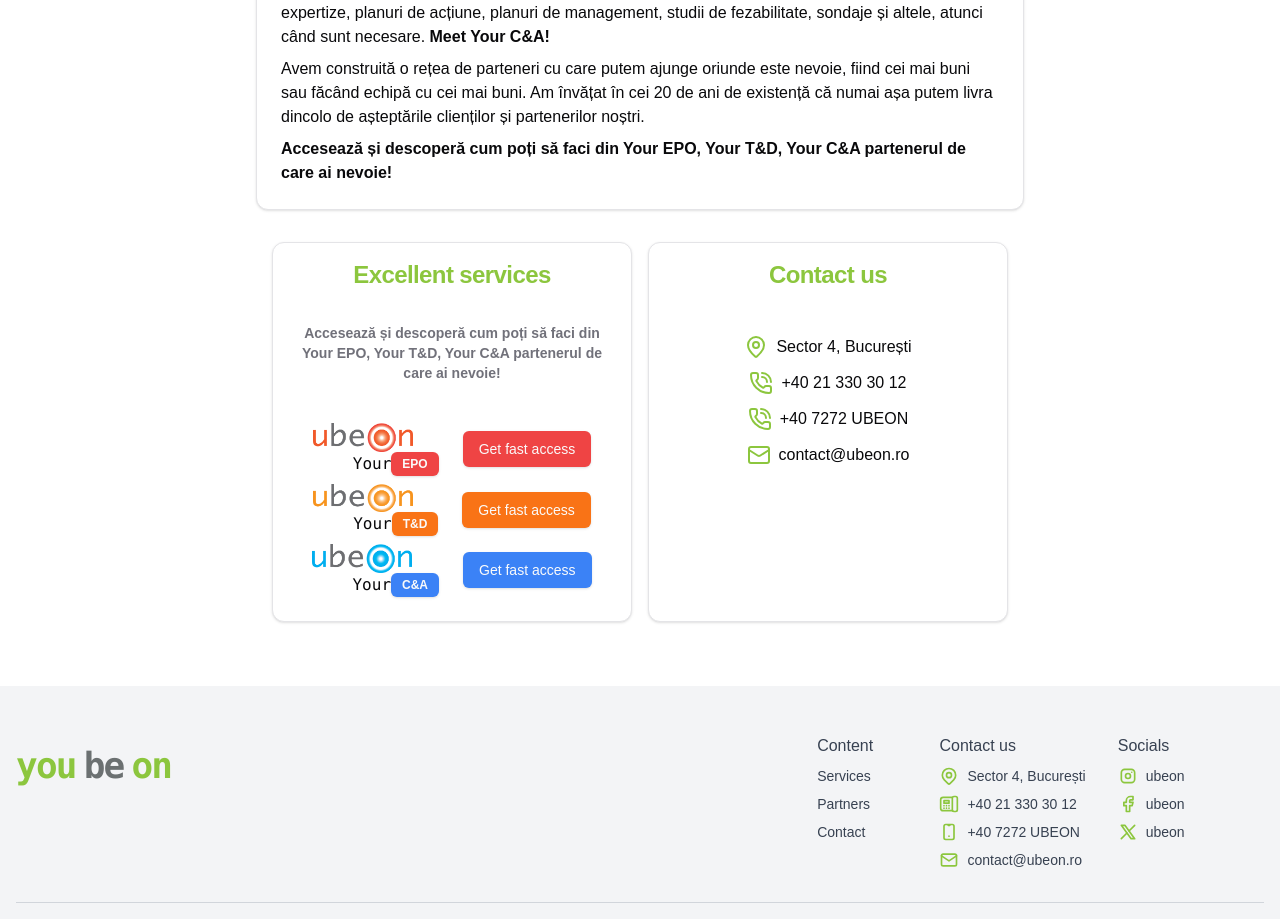
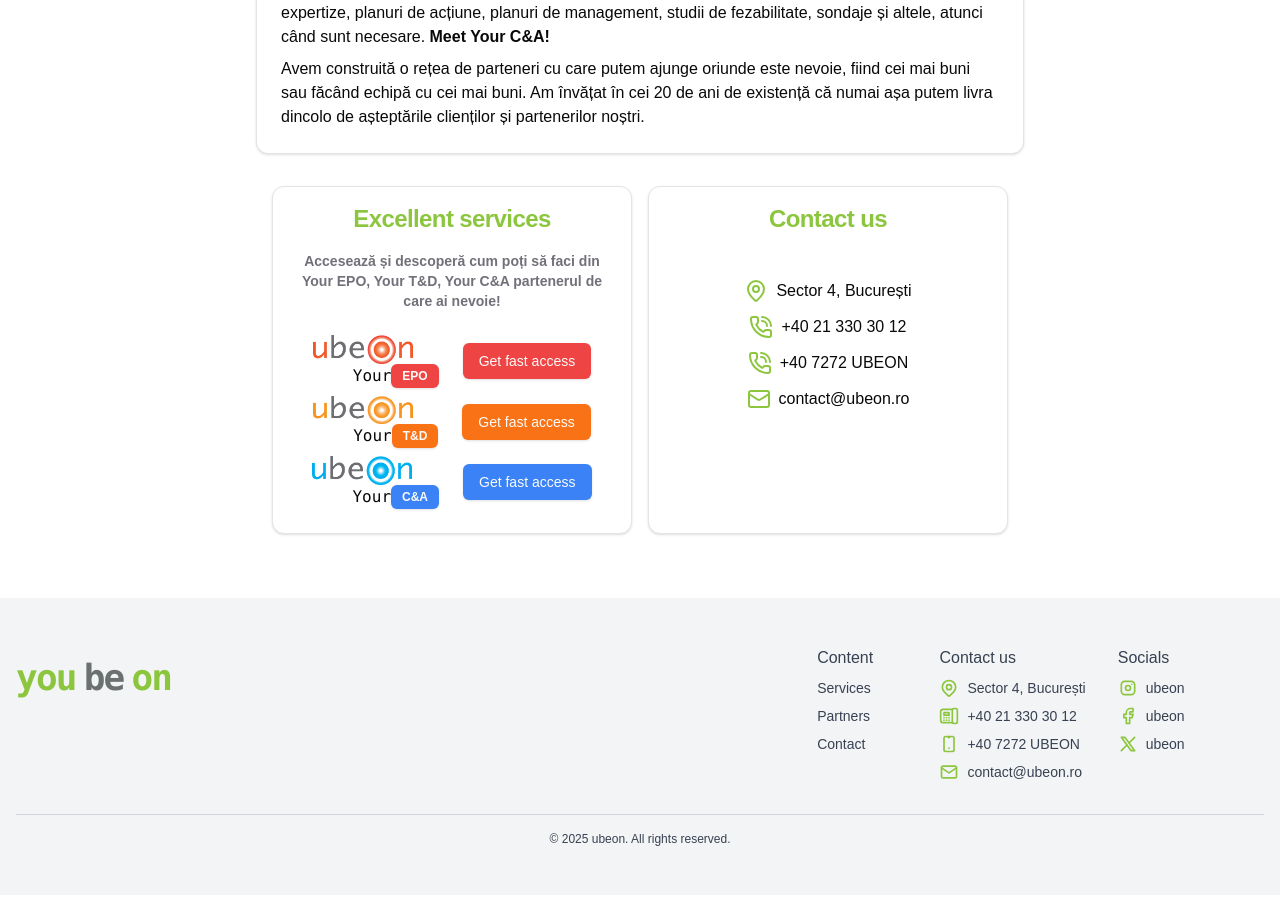
Before and after one commit to alexvieru1/ubeon, a Next.js app: page / in a window 1280 px wide. Shown: the part 1060-1979 px from the top of the page. After the commit the page ends 1955 px from the top, so only its background shows below. Built offline with nearby package versions, Linux system fonts and the light colour scheme.

Commit message:
update text v12

```diff
--- a/app/page.tsx
+++ b/app/page.tsx
@@ -213,10 +213,10 @@ export default function Home() {
                 putem livra dincolo de așteptările clienților și partenerilor
                 noștri.
               </p>
-              <p className="font-bold">
+              {/* <p className="font-bold">
                 Accesează și descoperă cum poți să faci din Your EPO, Your T&D,
                 Your C&A partenerul de care ai nevoie!{" "}
-              </p>
+              </p> */}
             </div>
           </CardContent>
         </Card>
@@ -227,7 +227,7 @@ export default function Home() {
             <CardTitle className="p-4 text-xl text-center xl:text-2xl text-[#8cc63e]">
               Excellent services
             </CardTitle>
-            <CardDescription className="p-4 text-center font-semibold">
+            <CardDescription className="px-4 text-center font-semibold">
               Accesează și descoperă cum poți să faci din Your EPO, Your T&D,
               Your C&A partenerul de care ai nevoie!
             </CardDescription>
@@ -269,6 +269,10 @@ export default function Home() {
             <CardTitle className="p-4 text-xl xl:text-2xl text-[#8cc63e] text-center">
               Contact us
             </CardTitle>
+            {/* <CardDescription className="px-4 text-center font-semibold">
+              Accesează și descoperă cum poți să faci din Your EPO, Your T&D,
+              Your C&A partenerul de care ai nevoie!
+            </CardDescription> */}
             <CardContent className="md:py-4">
               <div className="flex flex-row my-3 justify-center items-center">
                 <MapPinIcon className="w-6 h-6 text-[#8cc63e]" />
```
